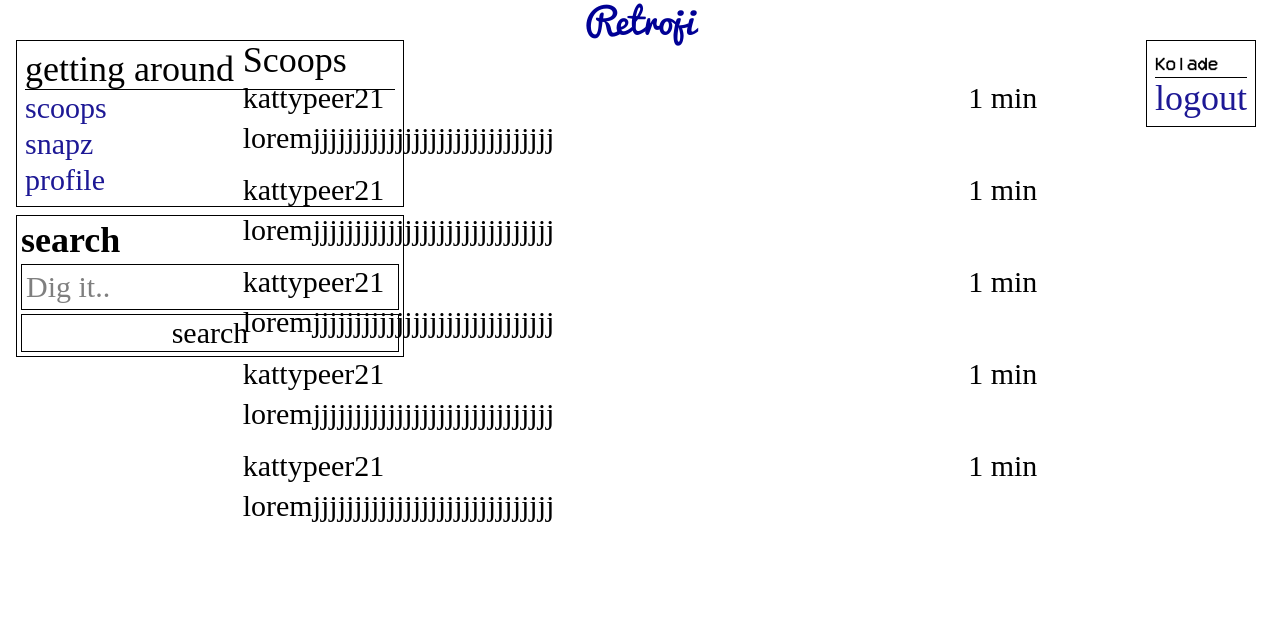
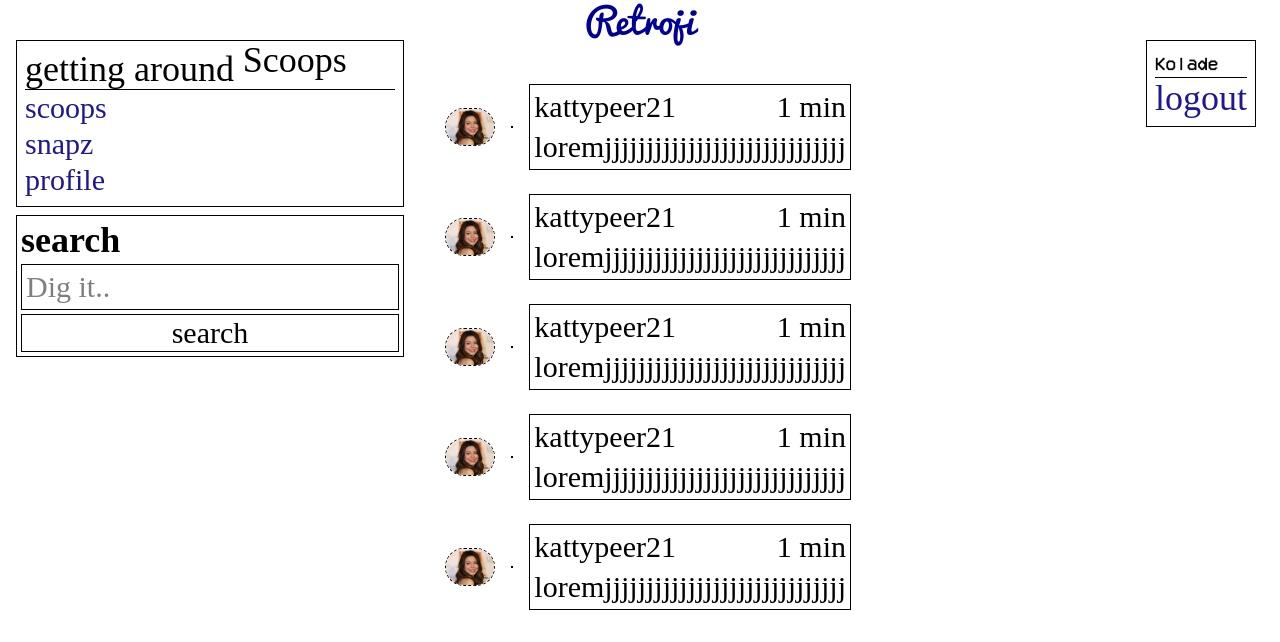
Before and after one commit to DannyK05/retroji_web_app, a React (Vite) app: page /scoops in a window 1280 px wide. Shown: the top 642 px of the page. Built offline with nearby package versions, Linux system fonts and the light colour scheme; a web font is replaced by a local one.

Commit message:
feat: implement the scoops ui

```diff
--- a/src/modules/scoops/data.ts
+++ b/src/modules/scoops/data.ts
@@ -1,30 +1,35 @@
 export const scoops = [
   {
     id: 1,
+    image: "/assets/images/profile_pic.jpg",
     name: "kattypeer21",
     text: "loremjjjjjjjjjjjjjjjjjjjjjjjjjjjjj",
     time: "1 min",
   },
   {
     id: 2,
+    image: "/assets/images/profile_pic.jpg",
     name: "kattypeer21",
     text: "loremjjjjjjjjjjjjjjjjjjjjjjjjjjjjj",
     time: "1 min",
   },
   {
     id: 3,
+    image: "/assets/images/profile_pic.jpg",
     name: "kattypeer21",
     text: "loremjjjjjjjjjjjjjjjjjjjjjjjjjjjjj",
     time: "1 min",
   },
   {
     id: 4,
+    image: "/assets/images/profile_pic.jpg",
     name: "kattypeer21",
     text: "loremjjjjjjjjjjjjjjjjjjjjjjjjjjjjj",
     time: "1 min",
   },
   {
     id: 5,
+    image: "/assets/images/profile_pic.jpg",
     name: "kattypeer21",
     text: "loremjjjjjjjjjjjjjjjjjjjjjjjjjjjjj",
     time: "1 min",
--- a/src/modules/scoops/index.tsx
+++ b/src/modules/scoops/index.tsx
@@ -4,17 +4,27 @@ export default function Scoop() {
   return (
     <div className="w-full">
       <h1 className="text-4xl">Scoops</h1>
-      <div className="w-full flex flex-col h-[calc(100vh-80px)] pb-2 items-center space-y-4 overflow-y-scroll">
-        {scoops.map(({ id, name, text, time }) => (
+      <div className="w-full flex flex-col h-[calc(100vh-80px)] pb-2 items-center space-y-4 overflow-y-auto">
+        {scoops.map(({ id, name, text, time, image }) => (
           <div
-            className="flex w-full flex-col items-start space-y-1 text-3xl"
+            className="flex items-center space-x-4 w-1/2 p-1 text-3xl"
             key={id}
           >
-            <div className="flex w-full items-center justify-between">
-              <p>{name}</p>
-              <span>{time}</span>
+            <img
+              className="rounded-full border border-dashed"
+              src={image}
+              height={80}
+              width={50}
+              alt={`${name} profile picture`}
+            />
+            <hr className="border w-10 border-dashed" />
+            <div className="flex w-full flex-col items-start border space-y-1 p-1">
+              <div className="flex w-full items-center justify-between">
+                <p>{name}</p>
+                <span>{time}</span>
+              </div>
+              <div>{text}</div>
             </div>
-            <div>{text}</div>
           </div>
         ))}
       </div>
--- a/src/modules/snapz/index.tsx
+++ b/src/modules/snapz/index.tsx
@@ -4,7 +4,7 @@ export default function Snapz() {
   return (
     <div>
       <h1 className="text-4xl">Snapz</h1>
-      <div className="w-full flex flex-col h-[calc(100vh-80px)] pb-2 items-center space-y-4 overflow-y-scroll">
+      <div className="w-full flex flex-col h-[calc(100vh-80px)] pb-2 items-center space-y-4 overflow-y-auto">
         {scoops.map(({ name, date, image, caption }) => (
           <div className="flex w-auto flex-col items-start border ">
             <div className="w-full flex items-center text-2xl bg-[var(--retro-blue)] text-white justify-between p-2">
```
Also changed, not shown: public/assets/images/profile_pic.jpg (added).
